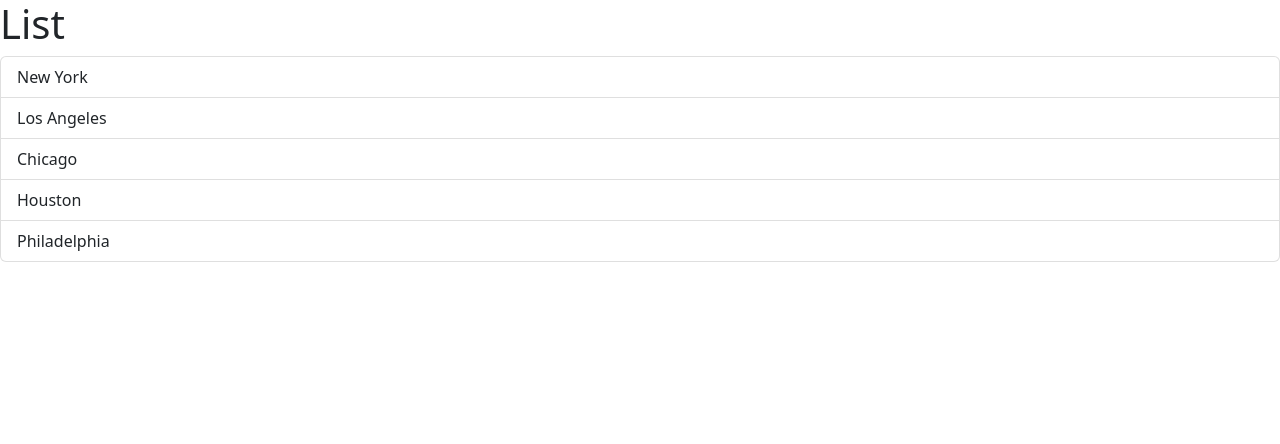
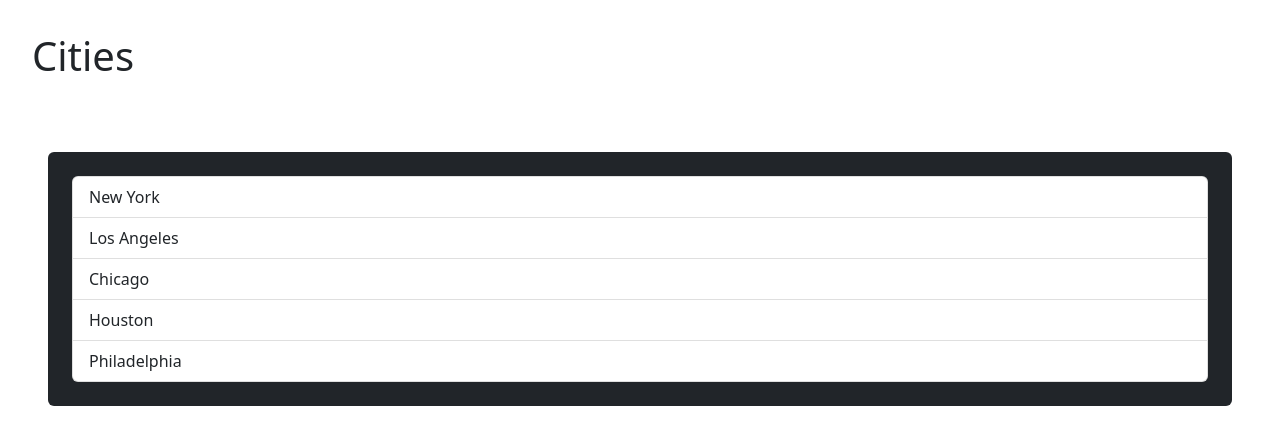
Before and after one commit to casper-zielinski/To-Do-List, a React (Vite) app: page / in a window 1280 px wide. Shown: the top 444 px of the page. Built offline with nearby package versions, Linux system fonts and the light colour scheme.

Commit message:
ListGroup learning finished, passing data via props

```diff
--- a/src/App.tsx
+++ b/src/App.tsx
@@ -1,9 +1,22 @@
 import ListGroup from "./components/ListGroup";
 
 function App() {
+  let items = [
+    //for List Elements, normal Array
+    "New York",
+    "Los Angeles",
+    "Chicago",
+    "Houston",
+    "Philadelphia",
+  ];
+
+  const handle = (item: string) => {
+    console.log(item);
+    };
+
   return (
     <div>
-      <ListGroup />
+      <ListGroup items={items} heading="Cities" onSelectedItem={handle}/>
     </div>
   );
 }
--- a/src/components/ListGroup.tsx
+++ b/src/components/ListGroup.tsx
@@ -1,31 +1,38 @@
+import { useState } from "react";
 import { Fragment } from "react/jsx-runtime";
-import { MouseEvent } from "react";
+// {items: [...], heading: string, function(string)} is the props passed to the component
+interface ListGroupProps {
+  items: string[];
+  heading: string;
+  // function to handle Selected Items, takes Strings and returns nothing
+  onSelectedItem: (item: string) => void; // wie onClick
+}
 
 // Fragments are used to return more than one Element, like here h1 and ul
 
-function ListGroup() {
-  let items = [
-    //for List Elements, normal Array
-    "New York",
-    "Los Angeles",
-    "Chicago",
-    "Houston",
-    "Philadelphia",
-  ];
+function ListGroup({ items, heading, onSelectedItem }: ListGroupProps) {
 
-
-  //event handler
-  const handle = (event : MouseEvent) => {
-     console.log("Hello")
-    };
+  //Hook
+  const [selectedIndex, setSelectedIndex] = useState(-1);
 
   return (
     <Fragment>
-      <h1>List</h1>
+      <h1 className="p-4 m-2">{heading}</h1>
       {items.length == 0 && <p>No item found</p>}
-      <ul className="list-group">
+      <ul className="list-group bg-dark p-4 m-5 rounded">
         {items.map((item, index) => (
-          <li className="list-group-item" key={index} onClick={handle}>
+          <li
+            className={
+              index === selectedIndex
+                ? "list-group-item active"
+                : "list-group-item"
+            }
+            key={index}
+            onClick={() => {
+              setSelectedIndex(index);
+              onSelectedItem(item);
+            }}
+          >
             {item}
           </li>
         ))}
```
Also changed, not shown: src/components/Alert.tsx (added, +8 -0 lines), 1 other file (tests, documents, lock files or other folders).
